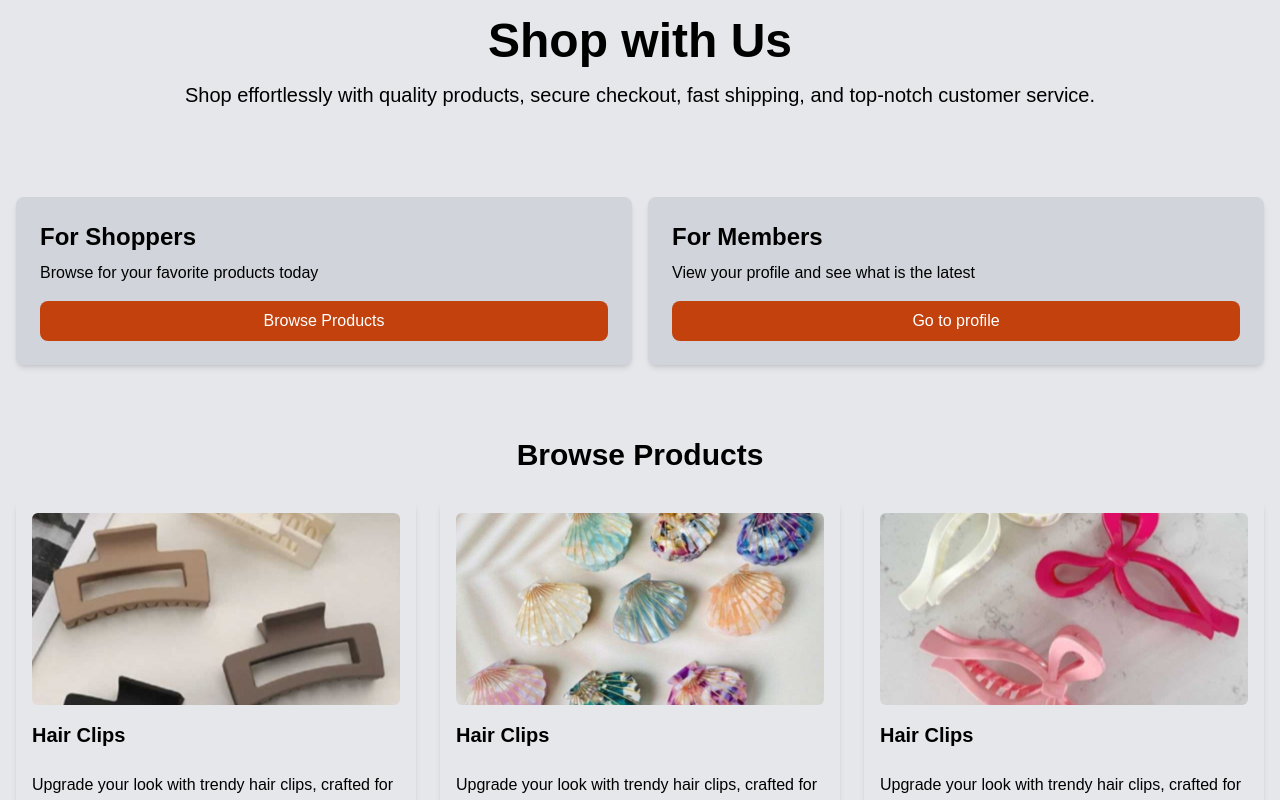
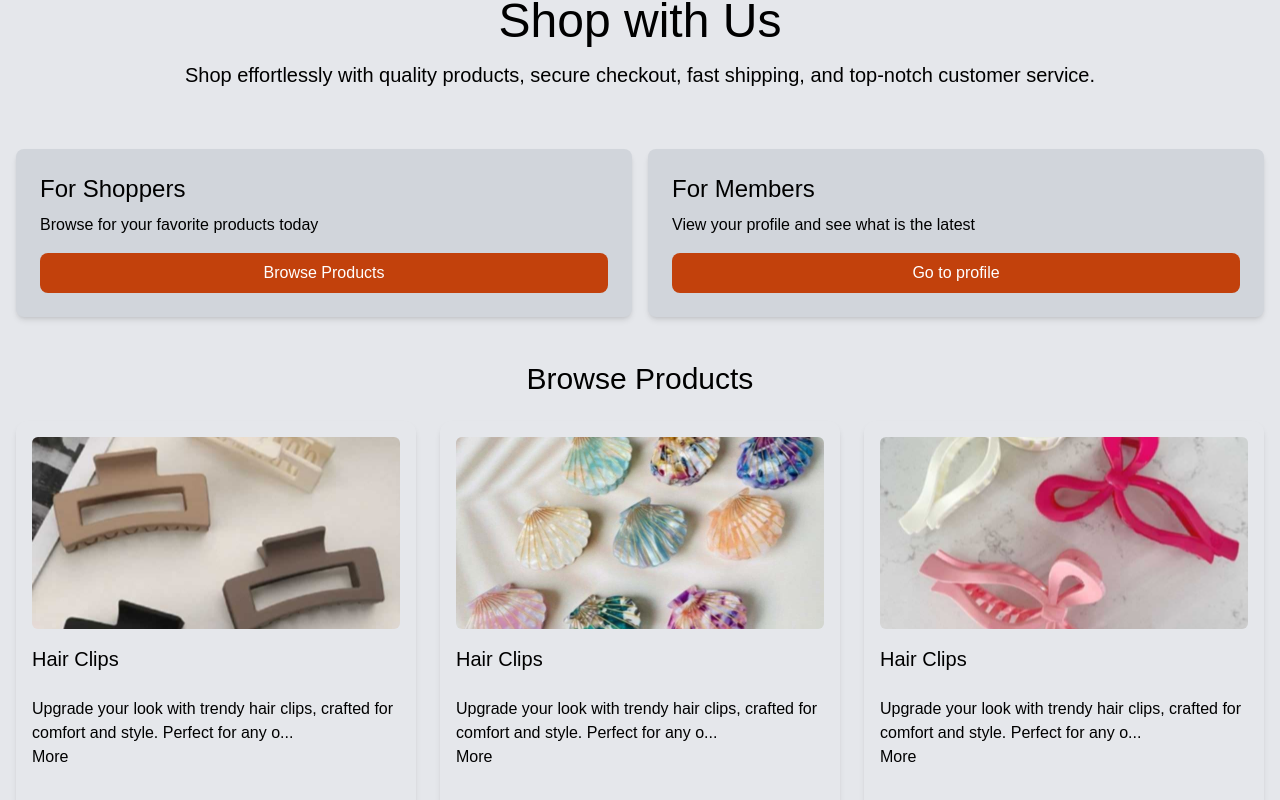
Before and after one commit to TontonBanton/vue-sandy-ecom, a Vue app: page / in a window 1280 px wide. Shown: the part 799-1599 px from the top of the page. Built offline with nearby package versions, Linux system fonts and the light colour scheme.

Commit message:
Animate all forms

```diff
--- a/src/components/Hero.vue
+++ b/src/components/Hero.vue
@@ -7,10 +7,10 @@ const props = defineProps({
 </script>
 
 <template>
-  <section class="bg-gray-200 py-10">
+  <section class="bg-gray-200 py-5">
     <div class="max-w-7xl mx-auto px-4 sm:px-6 lg:px-8 flex flex-col items-center">
       <div class="text-center">
-        <h1 class="text-4xl font-bold sm:text-4xl md:text-5xl">{{ title }}</h1>
+        <h1 class="text-4xl sm:text-4xl md:text-5xl">{{ title }}</h1>
         <p class="my-4 text-xl"> {{subtitle}} </p>
       </div>
     </div>
--- a/src/components/HomeCards.vue
+++ b/src/components/HomeCards.vue
@@ -4,17 +4,17 @@
 </script>
 
 <template>
-  <section class="bg-gray-200 py-4">
+  <section class="bg-gray-200 py-2">
     <div class="container-xl lg:container m-auto">
       <div class="grid grid-cols-1 md:grid-cols-2 gap-4 p-4 rounded-lg ">
 
       <Card>
-        <h2 class="text-2xl font-bold">For Shoppers</h2>
+        <h2 class="text-2xl">For Shoppers</h2>
         <p class="mt-2 mb-4"> Browse for your favorite products today </p>
         <RouterLink to="/jobs" class="btn">Browse Products</RouterLink>
       </Card>
       <Card>
-        <h2 class="text-2xl font-bold">For Members</h2>
+        <h2 class="text-2xl">For Members</h2>
         <p class="mt-2 mb-4">View your profile and see what is the latest</p>
         <RouterLink to="/jobs/add" class="btn">Go to profile</RouterLink>
       </Card>
--- a/src/components/JobListing.vue
+++ b/src/components/JobListing.vue
@@ -26,7 +26,7 @@ const truncatedDescription = computed(()=> {
     <img :src="job.image" :alt="job.title" class="w-full h-48 object-cover rounded-md mb-4" />
     <div class="mb-6">
       <div class="text-gray-600 my-2">{{ job.type }}</div>
-      <h3 class="text-xl font-bold">{{ job.title }}</h3>
+      <h3 class="text-xl">{{ job.title }}</h3>
     </div>
     <div class="mb-5">
       <div>{{ truncatedDescription }}</div>
--- a/src/components/JobListings.vue
+++ b/src/components/JobListings.vue
@@ -47,9 +47,9 @@ onMounted(async () => {
 </script>
 
 <template>
-  <section class="bg-gray-200 px-4 py-10">
+  <section class="bg-gray-200 px-4 py-5">
     <div class="container-xl lg:container m-auto">
-      <h2 class="text-3xl font-bold mb-6 text-center">Browse Products</h2>
+      <h2 class="text-3xl mb-6 text-center">Browse Products</h2>
       <div v-if="jobData.isLoading" class="loader"><ClipLoader :loading="true" color="#c2410c" /></div>
 
       <!--Show Jobs isLoading is false-->
--- a/src/views/AddJobView.vue
+++ b/src/views/AddJobView.vue
@@ -8,11 +8,33 @@
 </script>
 
 <template>
-  <section class="bg-gray-200">
-    <div class="container m-auto max-w-2xl py-24">
+  <section class="bg-gray-200 animate-entrance">
+    <div class="container m-auto max-w-2xl py-10">
       <div class="bg-gray-300 px-6 py-8 mb-4 shadow-md rounded-md border m-4 md:m-0">
         <JobForm :form="form" :submitAction="addJob" buttonLabel="  " />
       </div>
     </div>
   </section>
 </template>
+
+<style scoped>
+@keyframes entrance {
+  0% {
+    opacity: 0;
+    transform: translateX(-20px); /* Start from the left */
+  }
+  100% {
+    opacity: 1;
+    transform: translateX(0); /* Move to the original position */
+  }
+}
+.animate-entrance {
+  animation: entrance 1s ease-out forwards;
+}
+@media (min-width: 768px) {
+  /* Apply the animation only on medium screens and larger */
+  .hidden.md\:block {
+    display: block;
+  }
+}
+</style>
```
